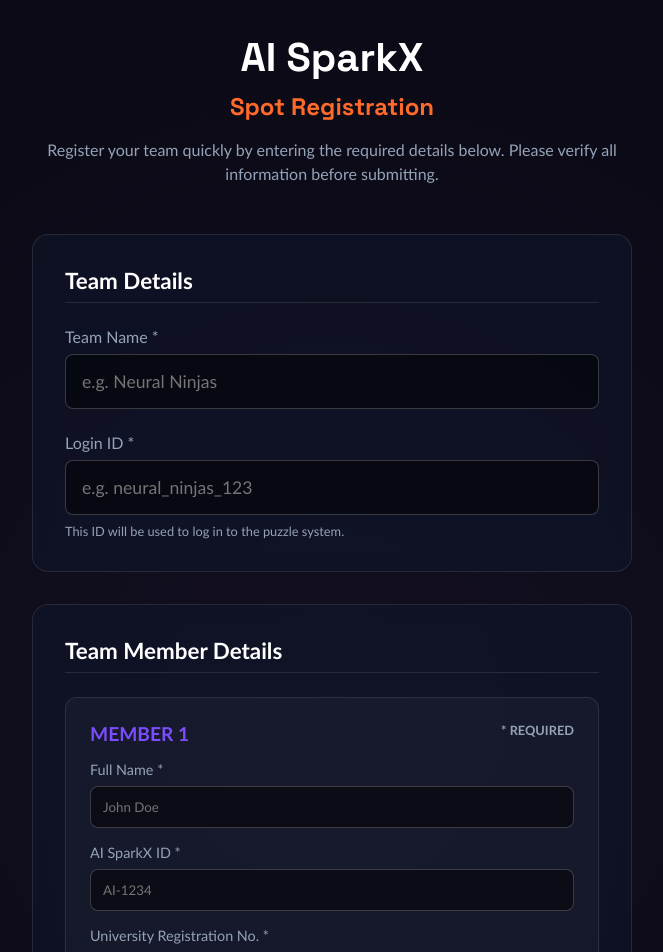
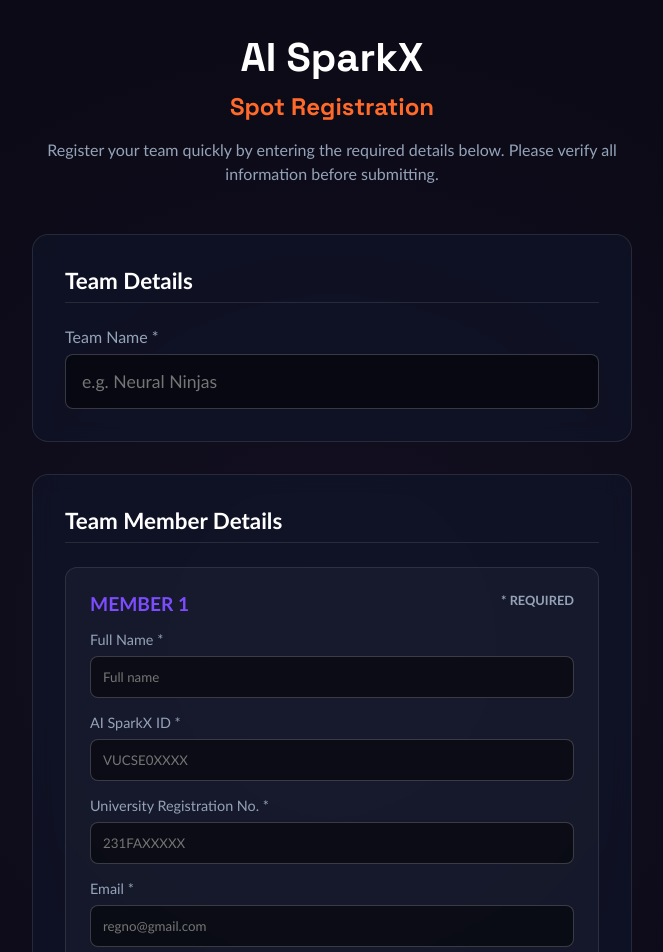
Before and after one commit to Janakiram-2005/SparkX, a React (Vite) app: page /spot in a window 1280 px wide. Shown: the top 952 px of the page, without its empty margins (308-971 px from the left). Built offline with nearby package versions, Linux system fonts and the light colour scheme.

Commit message:
UI: Update spot registration placeholders and auto-generate login ID

```diff
--- a/src/components/Flow/SpotRegistration.jsx
+++ b/src/components/Flow/SpotRegistration.jsx
@@ -6,7 +6,6 @@ const SpotRegistration = () => {
   const navigate = useNavigate();
 
   const [teamName, setTeamName] = useState('');
-  const [loginId, setLoginId] = useState('');
 
   // Member States
   const [members, setMembers] = useState([
@@ -52,7 +51,7 @@ const SpotRegistration = () => {
   };
 
   const validateForm = () => {
-    if (!teamName.trim() || !loginId.trim()) return "Team Name and Login ID are required.";
+    if (!teamName.trim()) return "Team Name is required.";
 
     for (let i = 0; i < members.length; i++) {
       const m = members[i];
@@ -96,7 +95,6 @@ const SpotRegistration = () => {
         headers: { 'Content-Type': 'application/json' },
         body: JSON.stringify({
           team_name: teamName.trim(),
-          login_id: loginId.trim(),
           members: members.map(m => ({
             fullName: m.fullName.trim(),
             agenticAiRegId: m.agenticAiRegId.trim(),
@@ -137,23 +135,23 @@ const SpotRegistration = () => {
         <div style={{ display: 'grid', gridTemplateColumns: '1fr', gap: '1rem' }}>
           <div>
             <label style={{ display: 'block', marginBottom: '0.5rem', color: 'var(--text-muted)', fontSize: '0.9rem' }}>Full Name *</label>
-            <input type="text" value={m.fullName} onChange={e => handleMemberChange(index, 'fullName', e.target.value)} placeholder="John Doe" style={{ width: '100%', padding: '0.75rem', borderRadius: '8px', border: '1px solid rgba(255,255,255,0.2)', background: 'rgba(0,0,0,0.5)', color: '#fff', boxSizing: 'border-box' }} required />
+            <input type="text" value={m.fullName} onChange={e => handleMemberChange(index, 'fullName', e.target.value)} placeholder="Full name" style={{ width: '100%', padding: '0.75rem', borderRadius: '8px', border: '1px solid rgba(255,255,255,0.2)', background: 'rgba(0,0,0,0.5)', color: '#fff', boxSizing: 'border-box' }} required />
           </div>
           <div>
             <label style={{ display: 'block', marginBottom: '0.5rem', color: 'var(--text-muted)', fontSize: '0.9rem' }}>AI SparkX ID *</label>
-            <input type="text" value={m.agenticAiRegId} onChange={e => handleMemberChange(index, 'agenticAiRegId', e.target.value)} placeholder="AI-1234" style={{ width: '100%', padding: '0.75rem', borderRadius: '8px', border: '1px solid rgba(255,255,255,0.2)', background: 'rgba(0,0,0,0.5)', color: '#fff', boxSizing: 'border-box' }} required />
+            <input type="text" value={m.agenticAiRegId} onChange={e => handleMemberChange(index, 'agenticAiRegId', e.target.value)} placeholder="VUCSE0XXXX" style={{ width: '100%', padding: '0.75rem', borderRadius: '8px', border: '1px solid rgba(255,255,255,0.2)', background: 'rgba(0,0,0,0.5)', color: '#fff', boxSizing: 'border-box' }} required />
           </div>
           <div>
             <label style={{ display: 'block', marginBottom: '0.5rem', color: 'var(--text-muted)', fontSize: '0.9rem' }}>University Registration No. *</label>
-            <input type="text" value={m.universityRegNo} onChange={e => handleMemberChange(index, 'universityRegNo', e.target.value)} placeholder="21BXXXXXX" style={{ width: '100%', padding: '0.75rem', borderRadius: '8px', border: '1px solid rgba(255,255,255,0.2)', background: 'rgba(0,0,0,0.5)', color: '#fff', boxSizing: 'border-box' }} required />
+            <input type="text" value={m.universityRegNo} onChange={e => handleMemberChange(index, 'universityRegNo', e.target.value)} placeholder="231FAXXXXX" style={{ width: '100%', padding: '0.75rem', borderRadius: '8px', border: '1px solid rgba(255,255,255,0.2)', background: 'rgba(0,0,0,0.5)', color: '#fff', boxSizing: 'border-box' }} required />
           </div>
           <div>
             <label style={{ display: 'block', marginBottom: '0.5rem', color: 'var(--text-muted)', fontSize: '0.9rem' }}>Email *</label>
-            <input type="email" value={m.email} onChange={e => handleMemberChange(index, 'email', e.target.value)} placeholder="john@example.com" style={{ width: '100%', padding: '0.75rem', borderRadius: '8px', border: '1px solid rgba(255,255,255,0.2)', background: 'rgba(0,0,0,0.5)', color: '#fff', boxSizing: 'border-box' }} required />
+            <input type="email" value={m.email} onChange={e => handleMemberChange(index, 'email', e.target.value)} placeholder="regno@gmail.com" style={{ width: '100%', padding: '0.75rem', borderRadius: '8px', border: '1px solid rgba(255,255,255,0.2)', background: 'rgba(0,0,0,0.5)', color: '#fff', boxSizing: 'border-box' }} required />
           </div>
           <div>
             <label style={{ display: 'block', marginBottom: '0.5rem', color: 'var(--text-muted)', fontSize: '0.9rem' }}>Phone Number *</label>
-            <input type="tel" value={m.phone} onChange={e => handleMemberChange(index, 'phone', e.target.value.replace(/\D/g, ''))} placeholder="9876543210" maxLength={10} style={{ width: '100%', padding: '0.75rem', borderRadius: '8px', border: '1px solid rgba(255,255,255,0.2)', background: 'rgba(0,0,0,0.5)', color: '#fff', boxSizing: 'border-box' }} required />
+            <input type="tel" value={m.phone} onChange={e => handleMemberChange(index, 'phone', e.target.value.replace(/\D/g, ''))} placeholder="XXXXXXXXXX" maxLength={10} style={{ width: '100%', padding: '0.75rem', borderRadius: '8px', border: '1px solid rgba(255,255,255,0.2)', background: 'rgba(0,0,0,0.5)', color: '#fff', boxSizing: 'border-box' }} required />
           </div>
         </div>
       </div>
@@ -173,6 +171,10 @@ const SpotRegistration = () => {
             <div style={{ marginBottom: '0.5rem' }}>
               <span style={{ color: 'var(--text-muted)', fontSize: '0.9rem' }}>Registration ID</span>
               <div style={{ fontSize: '1.2rem', fontWeight: 'bold', color: '#fff', fontFamily: 'monospace' }}>{successData.registrationId}</div>
+            </div>
+            <div style={{ marginBottom: '0.5rem' }}>
+              <span style={{ color: 'var(--text-muted)', fontSize: '0.9rem' }}>Login ID</span>
+              <div style={{ fontSize: '1.2rem', fontWeight: 'bold', color: '#a855f7', fontFamily: 'monospace' }}>{successData.loginId}</div>
             </div>
             <div style={{ marginBottom: '0.5rem' }}>
               <span style={{ color: 'var(--text-muted)', fontSize: '0.9rem' }}>Team Name</span>
@@ -211,10 +213,6 @@ const SpotRegistration = () => {
                 <span style={{ color: 'var(--text-muted)', display: 'block', fontSize: '0.8rem' }}>Team Name</span>
                 <strong>{teamName}</strong>
               </div>
-              <div style={{ marginBottom: '0.5rem' }}>
-                <span style={{ color: 'var(--text-muted)', display: 'block', fontSize: '0.8rem' }}>Login ID</span>
-                <strong>{loginId}</strong>
-              </div>
               <div>
                 <span style={{ color: 'var(--text-muted)', display: 'block', fontSize: '0.8rem' }}>Members</span>
                 <strong>{members.length} {members.length === 1 ? 'Member' : 'Members'}</strong>
@@ -251,11 +249,6 @@ const SpotRegistration = () => {
                 <label style={{ display: 'block', marginBottom: '0.5rem', color: 'var(--text-muted)' }}>Team Name *</label>
                 <input type="text" value={teamName} onChange={e => setTeamName(e.target.value)} placeholder="e.g. Neural Ninjas" style={{ width: '100%', padding: '1rem', borderRadius: '8px', border: '1px solid rgba(255,255,255,0.2)', background: 'rgba(0,0,0,0.5)', color: '#fff', fontSize: '1.1rem', boxSizing: 'border-box' }} required />
               </div>
-              <div>
-                <label style={{ display: 'block', marginBottom: '0.5rem', color: 'var(--text-muted)' }}>Login ID *</label>
-                <input type="text" value={loginId} onChange={e => setLoginId(e.target.value)} placeholder="e.g. neural_ninjas_123" style={{ width: '100%', padding: '1rem', borderRadius: '8px', border: '1px solid rgba(255,255,255,0.2)', background: 'rgba(0,0,0,0.5)', color: '#fff', fontSize: '1.1rem', boxSizing: 'border-box' }} required />
-                <div style={{ fontSize: '0.8rem', color: 'var(--text-muted)', marginTop: '0.5rem' }}>This ID will be used to log in to the puzzle system.</div>
-              </div>
             </div>
           </div>
 
```
Also changed, not shown: server.js (+11 -10 lines).
